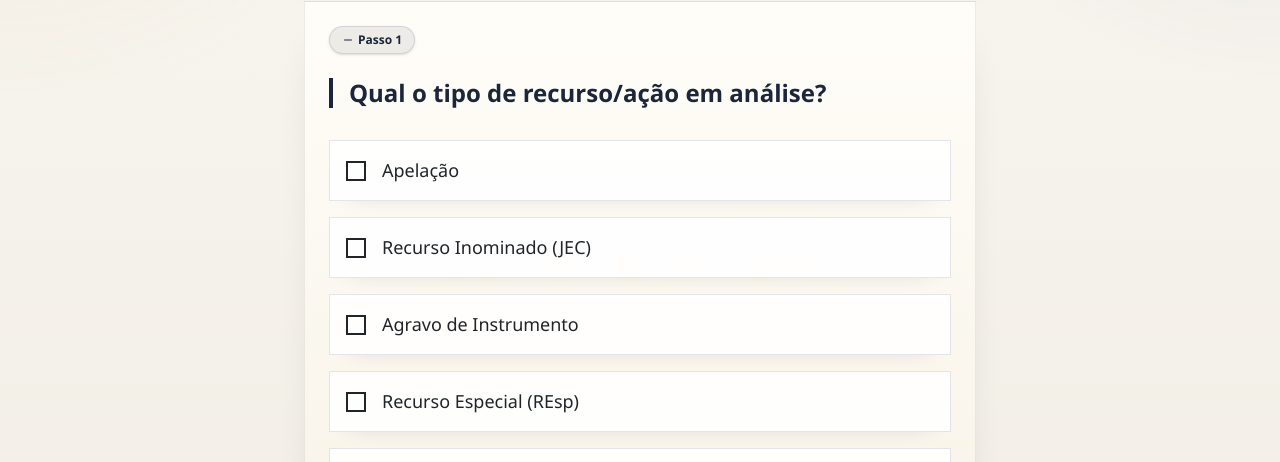
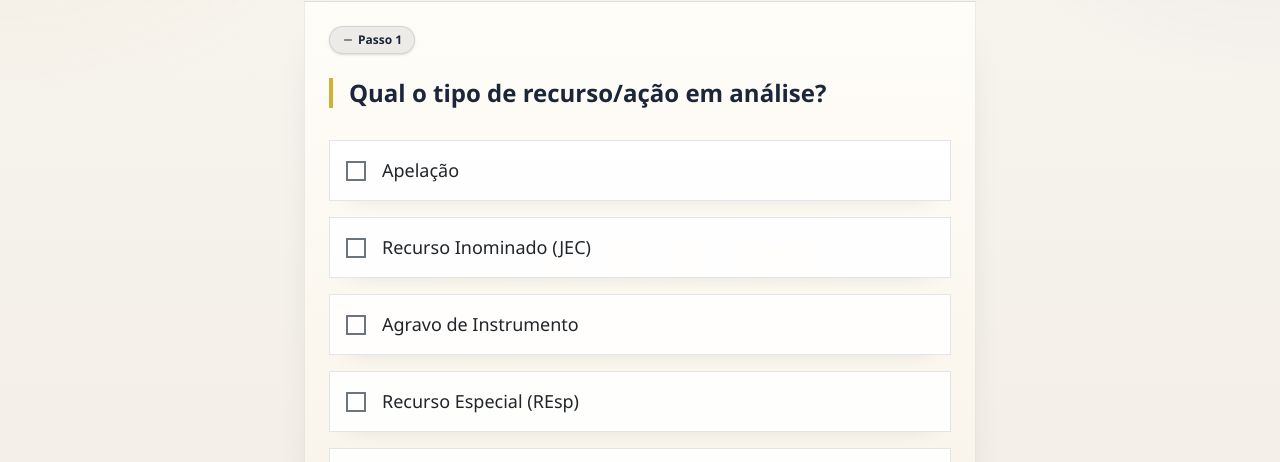
Before and after one commit to tonicoimbra/minuta, a React (Vite) app: page / in a window 1280 px wide. Shown: the part 334-796 px from the top of the page. Built offline with nearby package versions, Linux system fonts and the light colour scheme.

Commit message:
fix: adiciona --color-tjpr-gold ao @theme do Tailwind v4 corrigindo bg/border/ring-tjpr-gold

```diff
--- a/src/index.css
+++ b/src/index.css
@@ -7,10 +7,16 @@
   --color-tjpr-navy-700: #415A77;
   --color-tjpr-navy-600: #778DA9;
   --color-tjpr-navy-500: #90A9C9;
+  --color-tjpr-gray-50:  #F8F9FA;
+  --color-tjpr-gray-100: #E9ECEF;
+  --color-tjpr-gray-200: #DEE2E6;
+  --color-tjpr-gray-600: #6C757D;
   --color-tjpr-gray-700: #495057;
-  --color-tjpr-success: #2E7D32;
-  --color-tjpr-warning: #F57C00;
-  --color-tjpr-error: #C62828;
+  --color-tjpr-gray-900: #212529;
+  --color-tjpr-gold:     #D4AF37;
+  --color-tjpr-success:  #2E7D32;
+  --color-tjpr-warning:  #F57C00;
+  --color-tjpr-error:    #C62828;
 }
 
 :root {
```
